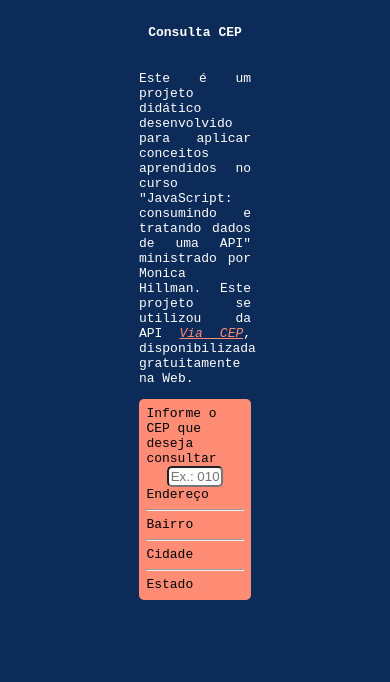
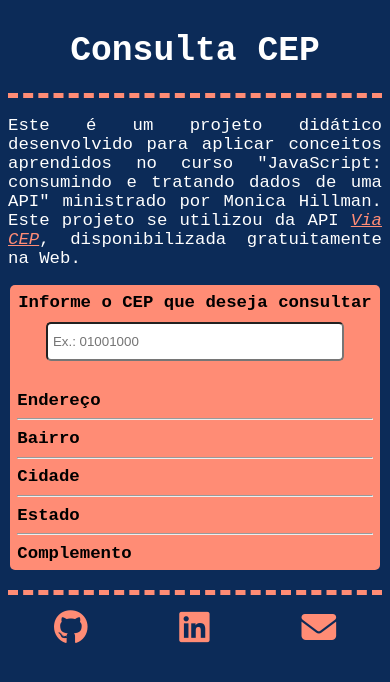
Before and after one commit to theyCallMeDudu/consultaCEP, a plain HTML site: page index.html in a window 390 px wide. Drawn offline with Linux system fonts and the light colour scheme.

Commit message:
Ajustes de validações e ajustes css
. Validações de input via javascript;
. Ajustes de media screen css.

```diff
--- a/index.html
+++ b/index.html
@@ -5,8 +5,9 @@
     <meta http-equiv="X-UA-Compatible" content="IE=edge">
     <meta name="viewport" content="width=device-width, initial-scale=1.0">
     <link rel="stylesheet" href="style.css">
+    <script src="https://kit.fontawesome.com/c0209b2941.js" crossorigin="anonymous"></script>
     <title>Consulta CEP</title>
-    <h4 class="titulo">Consulta CEP</h4>
+    <h1 class="titulo">Consulta CEP</h1>
 </head>
 <body>
     <div class="info">
@@ -18,34 +19,54 @@
     </div>
     <div class="corpo">
         <div class="consulta">
-            <label for="cep">Informe o CEP que deseja consultar</label>
-            <input type="text" id="cep" placeholder="Ex.: 01001000">
+            <label for="cep" style="margin-bottom: 10px;">
+                <b>Informe o CEP que deseja consultar</b>
+            </label>
+            <input type="text" id="cep" placeholder="Ex.: 01001000" autocomplete="off">
             <div id="erro"></div>
         </div>
 
         <div class="resultado">
             <div class="endereco">
-                <label for="endereco">Endereço</label>
+                <label for="endereco"><b>Endereço</b></label>
                 <div id="endereco"></div>
             </div>
             <hr>
             <div class="bairro">
-                <label for="">Bairro</label>
+                <label for="bairro"><b>Bairro</b></label>
                 <div id="bairro"></div>
             </div>
             <hr>
             <div class="cidade">
-                <label for="cidade">Cidade</label>
+                <label for="cidade"><b>Cidade</b></label>
                 <div id="cidade"></div>
             </div>
             <hr>
             <div class="estado">
-                <label for="estado">Estado</label>
+                <label for="estado"><b>Estado</b></label>
                 <div id="estado"></div>
+            </div>
+            <hr>
+            <div class="complemento">
+                <label for="complemento"><b>Complemento</b></label>
+                <div id="complemento"></div>
             </div>
         </div>
 
     </div>
+    <div class="rodape">
+        <div class="social">
+            <a href="https://github.com/theyCallMeDudu" target="blank">
+                <i class="fab fa-github"></i>
+            </a>
+            <a href="https://www.linkedin.com/in/eduardo-coelho-/" target="blank">
+                <i class="fab fa-linkedin"></i>
+            </a>
+            <a href="mailto:eduardo.coelho@edu.unirio.br" target="blank">
+                <i class="fas fa-envelope"></i>
+            </a>
+        </div>
+    </div>
     <script src="script.js"></script>
 </body>
 </html>
--- a/script.js
+++ b/script.js
@@ -1,6 +1,34 @@
+var mensagemErro = document.getElementById('erro');
+
+document.addEventListener('DOMContentLoaded', function() {
+    var inputCEP = document.getElementById('cep');
+
+    inputCEP.addEventListener('input', function() {
+        var valorDigitado = this.value;
+        var valorNumerico = valorDigitado.replace(/[^0-9]/g, '');
+        this.value = valorNumerico;
+
+        if (valorDigitado.length === 8 && valorDigitado.length > 0) {
+            mensagemErro.innerHTML = "";
+            buscaEndereco(valorNumerico);
+        } else {
+            mensagemErro.innerHTML = `<p>CEP inválido. Tente novamente!</p>`;
+        }
+
+        if (valorDigitado.length === 0) {
+            mensagemErro.innerHTML = "";
+        }
+    });
+});
+
 async function buscaEndereco(cep) {
-    var mensagemErro = document.getElementById('erro');
     mensagemErro.innerHTML = "";
+
+    var estado = document.getElementById('estado');
+    var cidade = document.getElementById('cidade');
+    var bairro = document.getElementById('bairro');
+    var logradouro = document.getElementById('endereco');
+    var complemento = document.getElementById('complemento');
 
     try {
         var consultaCEP = await fetch(`https://viacep.com.br/ws/${cep}/json/`);
@@ -9,28 +37,26 @@ async function buscaEndereco(cep) {
         if (consultaCEPConvertida.erro) {
             throw Error('O CEP informado não existe!');
         }
-        var estado = document.getElementById('estado');
-        var cidade = document.getElementById('cidade');
-        var bairro = document.getElementById('bairro');
-        var logradouro = document.getElementById('endereco');
 
         estado.innerHTML = consultaCEPConvertida.uf;
         cidade.innerHTML = consultaCEPConvertida.localidade;
         bairro.innerHTML = consultaCEPConvertida.bairro;
         logradouro.innerHTML = consultaCEPConvertida.logradouro;
+        complemento.innerHTML = consultaCEPConvertida.complemento;
 
         console.log(consultaCEPConvertida);
         return consultaCEPConvertida;
     } catch (erro) {
-        mensagemErro.innerHTML = `<p>CEP inválido. Tente novamente!</p>`;
+        mensagemErro.innerHTML = `<p>O CEP informado não existe! Tente novamente!</p>`;
         estado.innerHTML = "";
         cidade.innerHTML = "";
         bairro.innerHTML = "";
         logradouro.innerHTML = "";
-        console.log(erro);
+        complemento.innerHTML = "";
+        console.log(cep, erro, consultaCEP, consultaCEPConvertida);
     }
 }
 
-var cep = document.getElementById('cep');
-console.log(cep);
-cep.addEventListener("focusout", () => buscaEndereco(cep.value));
+// var cep = document.getElementById('cep');
+// console.log(cep);
+// cep.addEventListener("focusout", () => buscaEndereco(cep.value));
--- a/style.css
+++ b/style.css
@@ -3,9 +3,10 @@ body {
     display: flex;
     flex-direction: column;
     font-family: monospace;
+    font-size: 13pt;
 }
 
-h4 {
+h1 {
     text-align: center;
     display: block;
     color: #FFF;
@@ -16,6 +17,9 @@ h4 {
     margin: auto;
     text-align: justify;
     color: #FFF;
+    font-size: 13pt;
+    border-top: 5px solid #FF8C75;
+    border-top-style: dashed;
 }
 
 .info a {
@@ -30,41 +34,134 @@ h4 {
     padding: 2%;
     margin: auto;
     border-radius: 5px;
+    margin-bottom: 20px;
 }
 
 .consulta {
     display: flex;
     flex-direction: column;
     align-items: center;
+    margin-bottom: 30px;
 }
 
 #cep {
     display: block;
-    width: 50%;
+    width: 60%;
     border-radius: 5px;
+    padding: 5px;
+    height: 25px;
 }
 
 .endereco {
-    width: 50%;
+    width: 100%;
     display: inline-block;
 }
 
 .cidade {
-    width: 50%;
+    width: 100%;
     display: inline;
 }
 
 .bairro {
-    width: 50%;
+    width: 100%;
     display: inline-block;
 }
 
 .estado {
-    width: 50%;
+    width: 100%;
     display: inline;
 }
 
 .uf {
-    width: 25%;
+    width: 100%;
     display: block;
 }
+
+.complemento {
+    width: 100%;
+    display: block;
+}
+
+.rodape {
+    border-top: 5px solid #FF8C75;
+    border-top-style: dashed;
+    width: 30%;
+    margin: auto;
+}
+
+.social {
+    display: flex;
+    flex-direction: row;
+    justify-content: space-around;
+    padding-top: 15px;
+}
+
+.social a {
+    color: #FF8C75;
+}
+
+.social a:hover {
+    transition: 0.5s;
+    color: #FFF;
+    text-decoration: none;
+}
+
+.social i {
+    font-size: 14pt;
+}
+
+@media screen and (max-width: 700px) {
+    .info {
+        width: 100%;
+        margin: auto;
+        text-align: justify;
+        color: #FFF;
+        font-size: 13pt
+    }
+
+    .corpo {
+        background-color: #FF8C75;
+        display: flex;
+        flex-direction: column;
+        width: 95%;
+        padding: 2%;
+        margin: auto;
+        border-radius: 5px;
+        margin-bottom: 20px;
+    }
+
+    #cep {
+        display: block;
+        width: 80%;
+        border-radius: 5px;
+        padding: 5px;
+        height: 25px;
+    }
+
+    .rodape {
+        border-top: 5px solid #FF8C75;
+        border-top-style: dashed;
+        width: 100%;
+    }
+
+    .social {
+        display: flex;
+        flex-direction: row;
+        justify-content: space-around;
+        padding-top: 15px;
+    }
+
+    .social i {
+        font-size: 26pt;
+    }
+
+    .social a {
+        color: #FF8C75;
+    }
+
+    .social a:hover {
+        transition: 0.5s;
+        color: #FFF;
+        text-decoration: none;
+    }
+}
```
